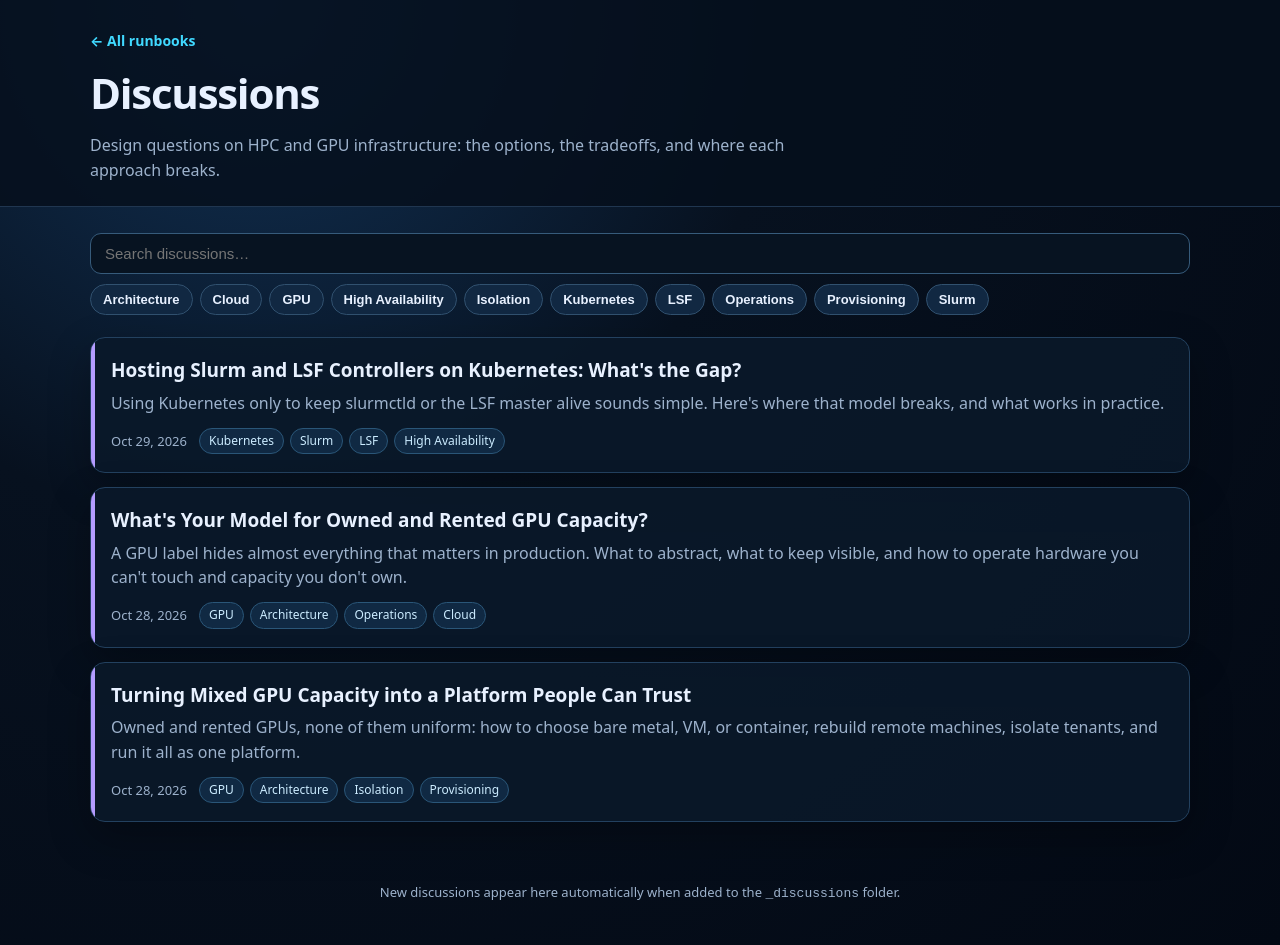
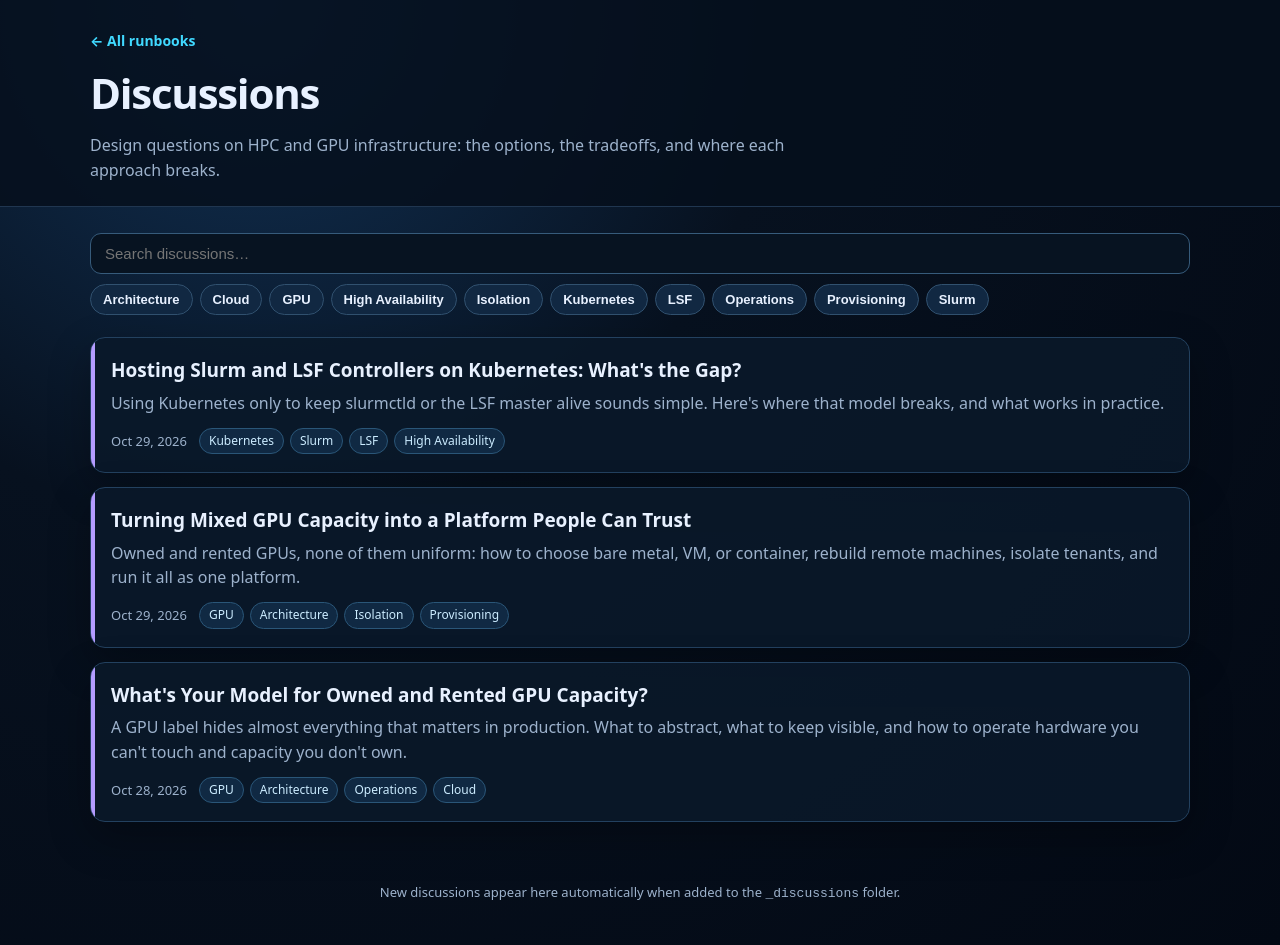
Before and after one commit to kchester12/HPC_GPU, a Jekyll site: the page built from discussions.html, in a window 1280 px wide. Built offline with Jekyll 4.4.1, drawn with Linux system fonts in a browser that asks for light colours.

Commit message:
Update title and date in gpu-platform-design.md

```diff
--- a/_discussions/gpu-platform-design.md
+++ b/_discussions/gpu-platform-design.md
@@ -1,6 +1,6 @@
 ---
 title: "Turning Mixed GPU Capacity into a Platform People Can Trust"
-date: 2026-10-28
+
 tags: [GPU, Architecture, Isolation, Provisioning]
 summary: "Owned and rented GPUs, none of them uniform: how to choose bare metal, VM, or container, rebuild remote machines, isolate tenants, and run it all as one platform."
 ---
```
